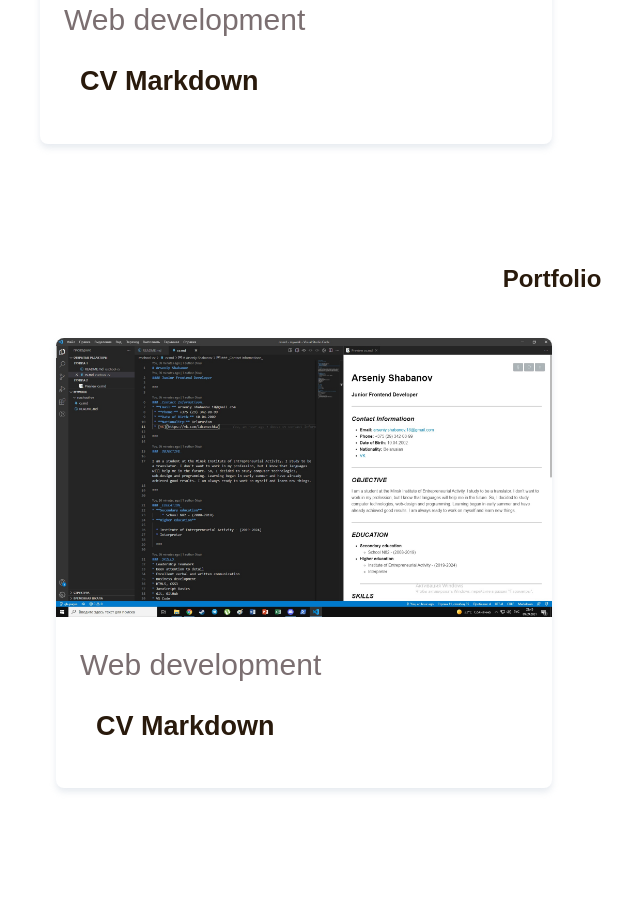
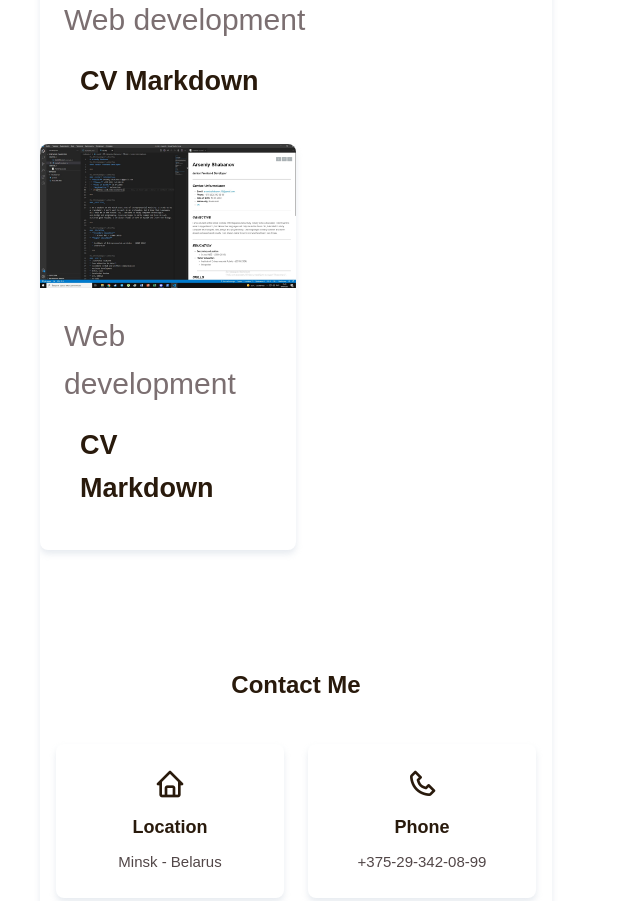
Before and after one commit to SeniaSH/resume-rsschool, a plain HTML site: page index.html in a window 1280 px wide. Shown: the part 2369-3270 px from the top of the page, without its empty margins (88-728 px from the left). Drawn offline with nearby package versions, Linux system fonts and the light colour scheme.

Commit message:
Update index.html

```diff
--- a/index.html
+++ b/index.html
@@ -189,16 +189,7 @@
                 <h2 class="portfolio__title">CV Markdown</h2>
 
             </div>
-        </div>
-    </div>
-
-    <section class="portfolio section bd-container" id="portfolio">
-    <h2 class="section-title">Portfolio</h2>
-
-    <div class="portfolio__nav">
-    </div>
-
-    <div class="portfolio__container">
+            <div class="portfolio__container">
         <div class="portfolio__content">
             <a href="#"><img src="/assets/zur3h8ozPeU.jpg" alt="" class="portfolio__img"></a>
             <div class="portfolio__data">
@@ -207,10 +198,10 @@
 
             </div>
         </div>
+
     </div>
 
 
-    </section>
 
     <section class="contact section bd-container" id="contact">
         <h2 class="section-title">Contact Me</h2>
```
